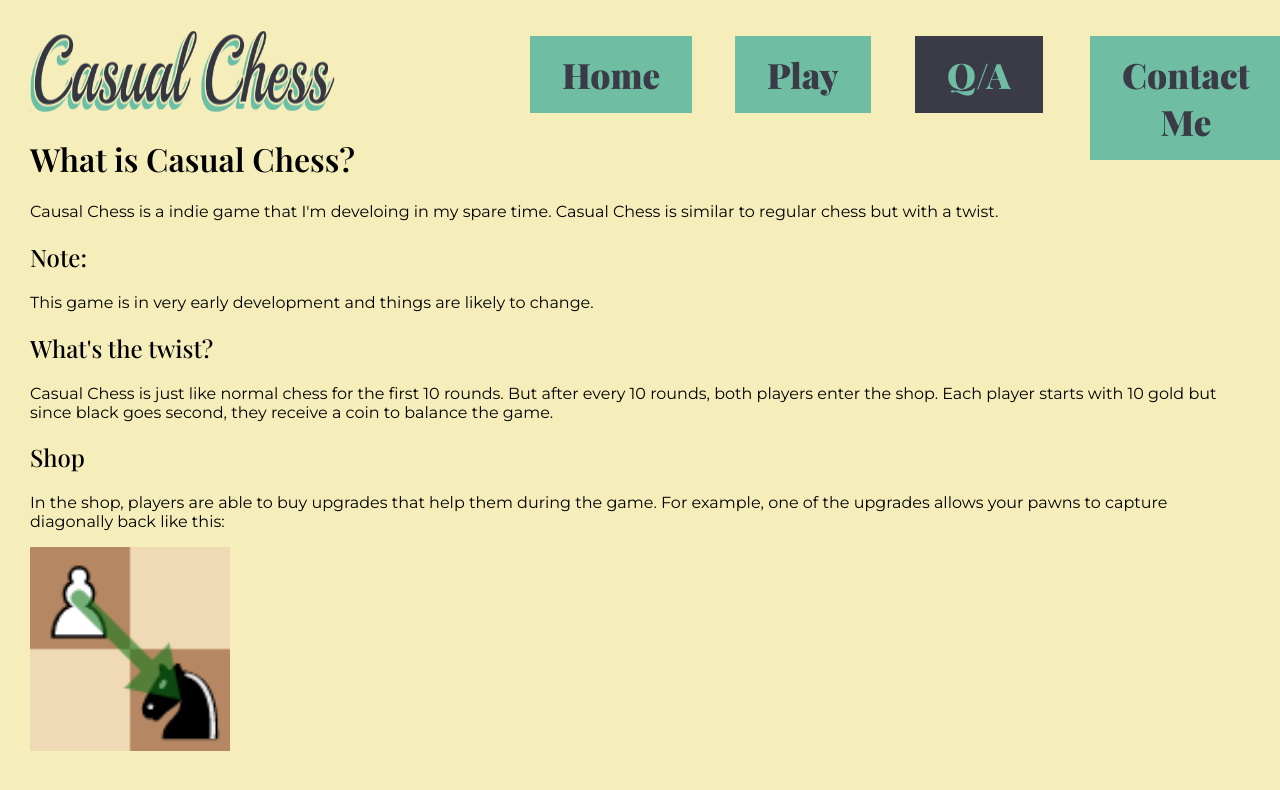
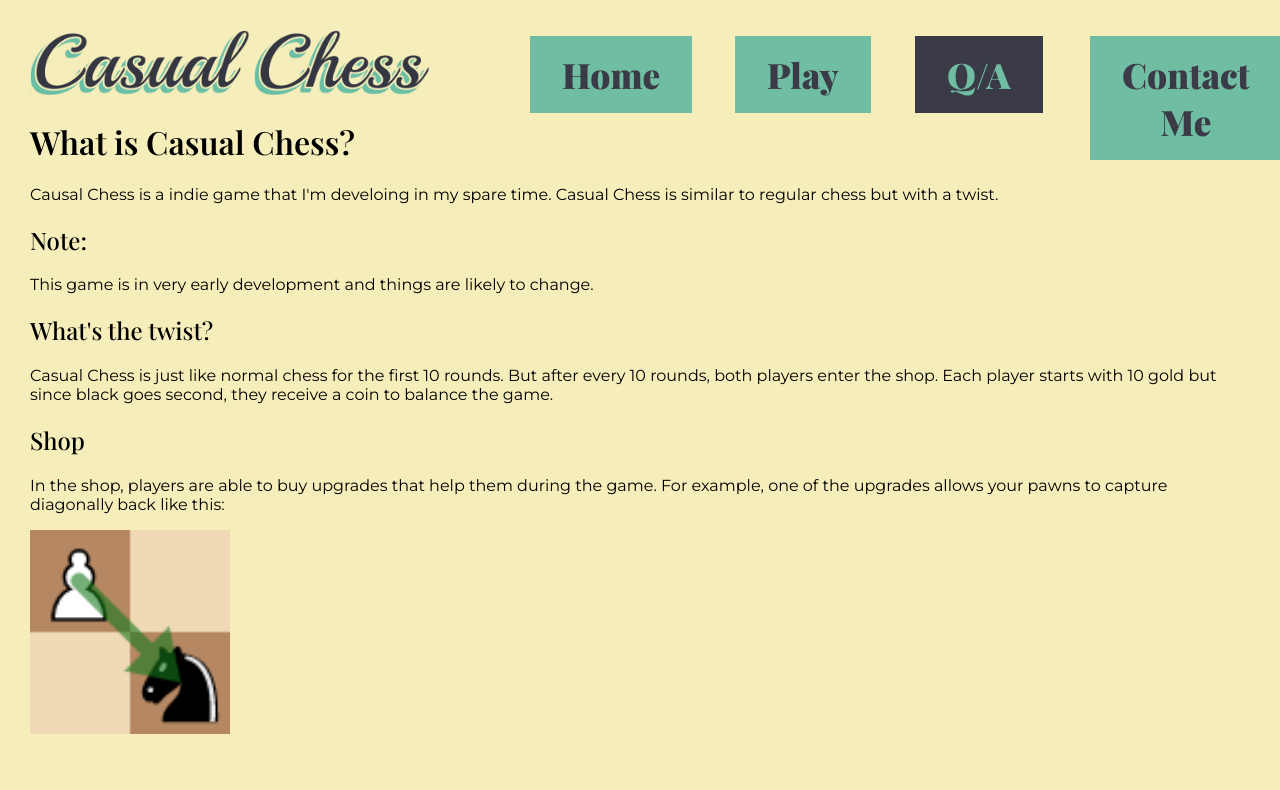
Before and after one commit to Rasul583/Chess-game, a plain HTML site: page Q&A.html in a window 1280 px wide. Drawn offline with nearby package versions, Linux system fonts and the light colour scheme.

Commit message:
bruuuuuuuuuuuuuh

```diff
--- a/Q&A.html
+++ b/Q&A.html
@@ -7,7 +7,7 @@
     <title>Casual Chess</title>
 </head>
 <body>
-    <img src="images/logo.png" width = 25% height = 82>
+    <img src="images/logo.png" width = 400 alt="logo">
     <div style = "position: absolute; top: 36px; left: 530px;">
     <button onclick="location.href = 'index.html'" class="button button2">Home</button>
     </div>
```
Also changed, not shown: contact-me.html (+1 -1 lines), index.html (+1 -1 lines), play.html (+1 -1 lines).
